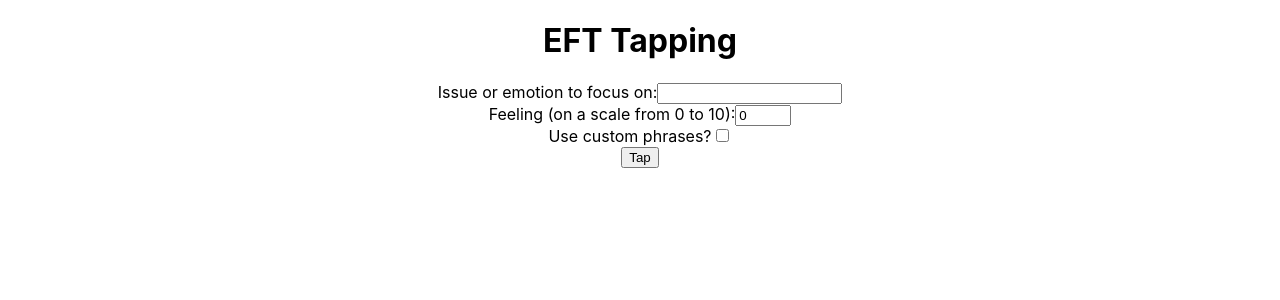
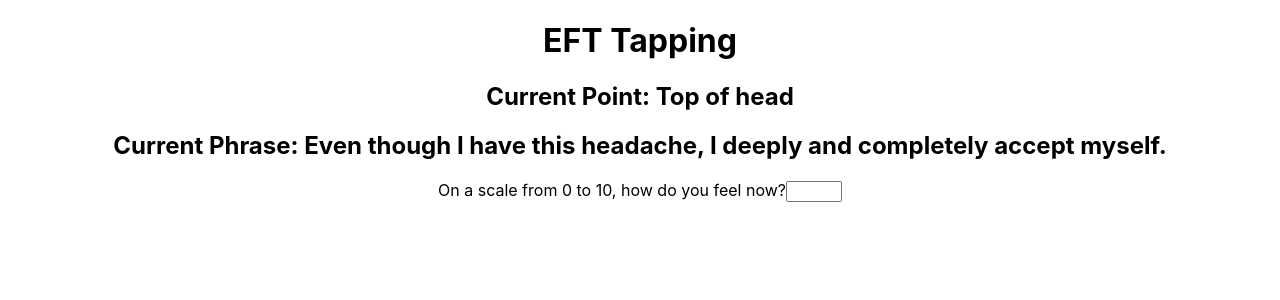
Before and after one commit to puppe1990/eft-app, a React (Create React App) app: page / in a window 1280 px wide. Shown: the top 300 px of the page. Built offline with nearby package versions, Linux system fonts and the light colour scheme.

Commit message:
initial project

```diff
--- a/src/App.js
+++ b/src/App.js
@@ -1,54 +1,105 @@
-import React, { useState } from 'react';
+import React, { useState, useEffect } from 'react';
 import './App.css';
-import EFT from './EFT';
+
+const POINTS = [
+  'Karate chop',
+  'Top of head',
+  'Eyebrow',
+  'Side of eye',
+  'Under eye',
+  'Under nose',
+  'Chin',
+  'Collarbone',
+  'Chest',
+  'Underarm'
+];
+
+const CUSTOM_PHRASES = [
+  "Even though I have this fear of public speaking, I deeply and completely accept myself.",
+  "Even though I have this headache, I deeply and completely accept myself.",
+  "Even though I have this traumatic memory, I deeply and completely accept myself."
+];
+
+const MOTIVATIONAL_PHRASES = [
+  "You've made a great progress today!",
+  "Keep up the good work!",
+  "You're getting stronger every day!"
+];
 
 function App() {
-  const [issue, setIssue] = useState('');
-  const [feeling, setFeeling] = useState(0);
-  const [phrases, setPhrases] = useState(EFT.DEFAULT_PHRASES);
-  const [isCustom, setIsCustom] = useState(false);
+  const [currentPhrase, setCurrentPhrase] = useState(CUSTOM_PHRASES[0]);
+  const [currentPoint, setCurrentPoint] = useState(POINTS[0]);
+  const [startTime, setStartTime] = useState(null);
+  const [endTime, setEndTime] = useState(null);
+  const [currentFeeling, setCurrentFeeling] = useState(null);
+  const [isRoutineActive, setIsRoutineActive] = useState(true);
 
-  const handleIssueChange = event => {
-    setIssue(event.target.value);
+  const handleNext = () => {
+    const nextIndex = CUSTOM_PHRASES.indexOf(currentPhrase) + 1;
+    if (nextIndex === CUSTOM_PHRASES.length) {
+    setCurrentPhrase(CUSTOM_PHRASES[0]);
+    } else {
+    setCurrentPhrase(CUSTOM_PHRASES[nextIndex]);
+    }
+    const nextPoint = POINTS.indexOf(currentPoint) + 1;
+if (nextPoint === POINTS.length) {
+  setCurrentPoint(POINTS[0]);
+} else {
+  setCurrentPoint(POINTS[nextPoint]);
 }
 
-  const handleFeelingChange = event => {
-    setFeeling(event.target.value);
+if (!startTime) {
+  setStartTime(Date.now());
 }
+};
 
-  const handleCustomChange = event => {
-    if (event.target.checked) {
-      setIsCustom(event.target.checked);
-      setPhrases(EFT.CUSTOM_PHRASES);
-    } else {
-      setIsCustom(false);
-      setPhrases(EFT.DEFAULT_PHRASES);
+const handleFeelingChange = (feeling) => {
+  setCurrentFeeling(feeling);
+  if (feeling === 0) {
+  setEndTime(Date.now());
+  setIsRoutineActive(false);
   }
+  };
+
+  useEffect(() => {
+    if (isRoutineActive) {
+      const intervalId = setInterval(() => {
+        handleNext();
+      }, 3000);
+      return () => clearInterval(intervalId);
     }
+  }, [isRoutineActive, handleNext]);
 
-  const handleTap = () => {
-    EFT.tap(issue, feeling, phrases, isCustom);
+  useEffect(() => {
+  if (isRoutineActive) {
+  const intervalId = setInterval(() => {
+  handleNext();
+  }, 3000);
+  return () => clearInterval(intervalId);
+  }
+  }, [isRoutineActive, handleNext]);
+
+  if (!isRoutineActive) {
+  const timeTaken = (endTime - startTime) / 1000; // in seconds
+  const randomPhrase = MOTIVATIONAL_PHRASES[Math.floor(Math.random() * MOTIVATIONAL_PHRASES.length)];
+  return (
+  <div className="App">
+  <h1>EFT Tapping</h1>
+  <h2>{randomPhrase}</h2>
+  <h2>Time taken: {timeTaken} seconds</h2>
+  </div>
+  );
   }
 
   return (
   <div className="App">
   <h1>EFT Tapping</h1>
+  <h2>Current Point: {currentPoint}</h2>
+  <h2>Current Phrase: {currentPhrase}</h2>
   <label>
-        Issue or emotion to focus on:
-        <input type="text" value={issue} onChange={handleIssueChange} />
+  On a scale from 0 to 10, how do you feel now?
+<input type="number" min="0" max="10" onChange={e => handleFeelingChange(e.target.value)} />
 </label>
-      <br />
-      <label>
-        Feeling (on a scale from 0 to 10):
-        <input type="number" min="0" max="10" value={feeling} onChange={handleFeelingChange} />
-      </label>
-      <br />
-      <label>
-        Use custom phrases?
-        <input type="checkbox" checked={isCustom} onChange={handleCustomChange} />
-      </label>
-      <br />
-      <button onClick={handleTap}>Tap</button>
 </div>
 );
 }
```
Lines whose indentation alone changed are shown as unchanged.
